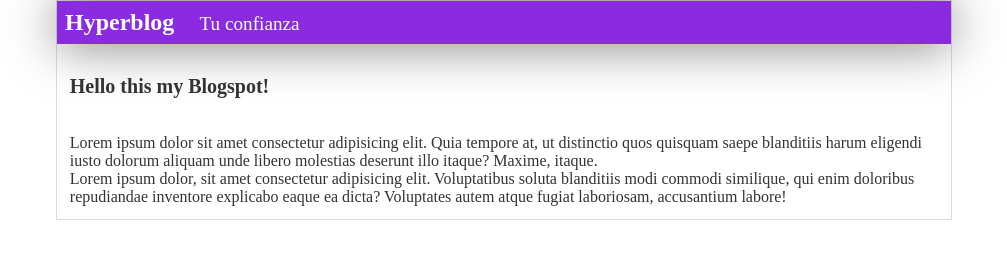
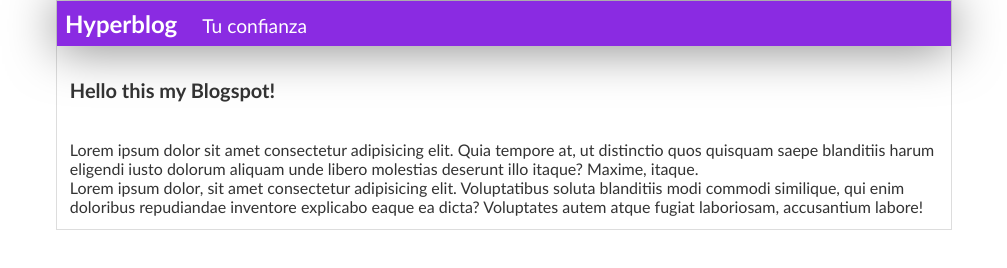
Before and after one commit to andreysabel/hyperblog, a plain HTML site: page index.html in a window 1280 px wide. Shown: the whole page, without its empty margins (136-1143 px from the left). Drawn offline with Linux system fonts and the light colour scheme.

Commit message:
changes in styles

```diff
--- a/css/styles.css
+++ b/css/styles.css
@@ -7,11 +7,7 @@
 body{
     text-align: center;
     color: #333;
-<<<<<<< HEAD
     font-family:'Trebuchet MS', 'Lucida Sans Unicode', 'Lucida Grande', 'Lucida Sans', Arial, sans-serif;
-=======
-    font-family:Arial, Helvetica, sans-serif;
->>>>>>> cabecera
 }
 
 .container{
```
